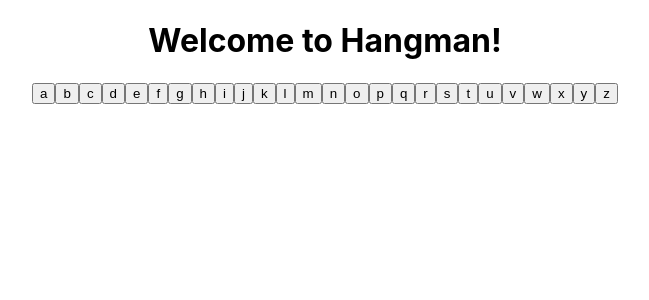
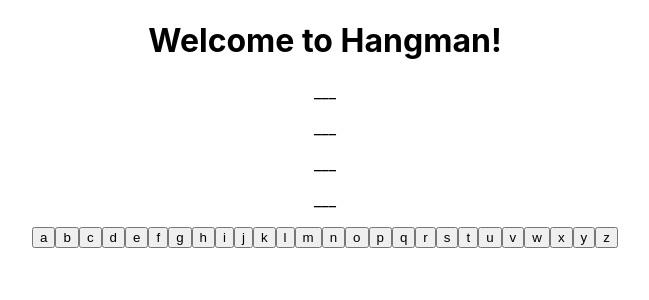
Before and after one commit to RyanThomas1214/hangman-app, a React (Create React App) app: page / in a window 1280 px wide. Shown: the top 300 px of the page, without its empty margins (315-964 px from the left). Built offline with nearby package versions, Linux system fonts and the light colour scheme.

Commit message:
added Word component so each letter in the word is displayed once guessed

```diff
--- a/src/Components/Board.jsx
+++ b/src/Components/Board.jsx
@@ -1,5 +1,6 @@
 import React, { Component } from "react";
 import Letter from "./Letter";
+import Word from "./Word"
 
 class Board extends Component {
   state = {
@@ -43,6 +44,12 @@ class Board extends Component {
     }
   }
 
+  renderWord(num) {
+    for (let i = 0; i < num; i++) {
+      Word();
+    }
+  }
+
   updateLetter = index => {
     this.setState(currentState => {
       const newLetters = [...currentState.letters];
@@ -68,7 +75,8 @@ class Board extends Component {
   };
 
   render() {
-    if(this.state.endGame) {
+    const {word, correctGuesses, letters, endGame} = this.state
+    if(endGame) {
       return (
         <div>
           <h1>You Have {this.state.result}</h1>
@@ -76,11 +84,20 @@ class Board extends Component {
         </div>
       )
     } else {
-
       return (
-
+        <main>
+          <div className='word'>
+          {word.split('').map((letter,i) => (
+            <Word
+            correctGuesses={correctGuesses}
+            letter={letter}
+            key={`letter_${i}`}
+            />
+          )
+          )}
+          </div>
         <div>
-          {this.state.letters.map((letter, index) => (
+          {letters.map((letter, index) => (
             <Letter
               letter={letter}
               index={index}
@@ -90,6 +107,8 @@ class Board extends Component {
             />
           ))}
         </div>
+        </main>
+
       );
     }
   }
--- /dev/null
+++ b/src/Components/Word.jsx
@@ -0,0 +1,20 @@
+import React from 'react';
+
+const Word = ({letter,correctGuesses}) => {
+    let guess = ''
+    // if letter clicked declare variable containing letter
+    // if letter not clicked declare empty string variable
+    // pass variable into p tag
+    if(correctGuesses.includes(letter)) guess = letter
+    return (
+        <div>
+        <p>{guess}</p>
+        <p className = 'word'>
+            ___
+        </p>
+
+        </div>
+    );
+};
+
+export default Word;
```
